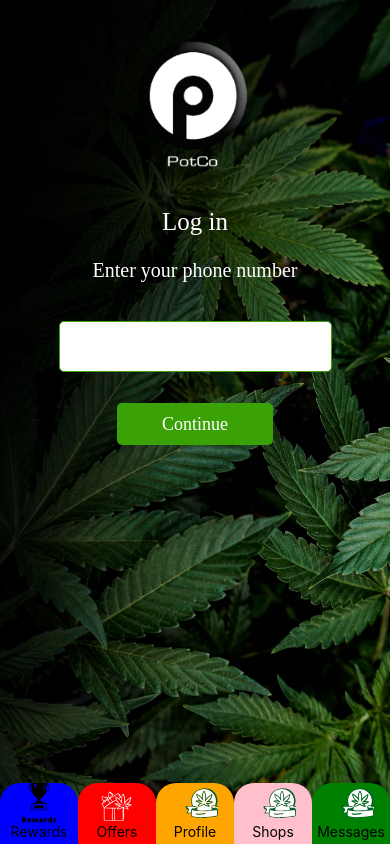
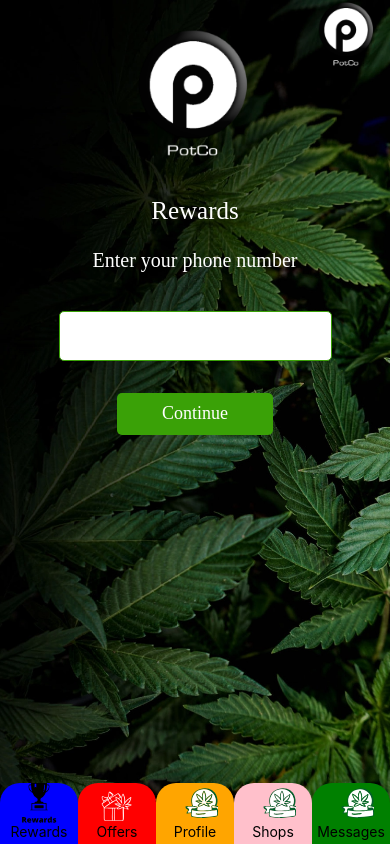
Before and after one commit to basavarajdiwan337/myspringBig, a React Native app: screen /Rewards in a window 390 px wide. Built offline with nearby package versions, Linux system fonts and the light colour scheme.

Commit message:
created LogoutButton Component

```diff
--- a/resource/Configuration/SytleSheet.tsx
+++ b/resource/Configuration/SytleSheet.tsx
@@ -192,6 +192,22 @@ export default StyleSheet.create({
     marginRight: '5%',
   },
 
+  //Rewards Page
+  RewardPageLogoView : {
+    width:deviceWidth * 0.40,
+    height:deviceHeight*0.20,
+    marginTop:'0%',
+  },
+
+  rewardPageContainer: {
+    width: deviceWidth,
+    height:deviceHeight,
+    alignSelf: 'center',
+    alignContent: 'center',
+    alignItems: 'center',
+    marginTop:'-15%',
+  },
+
   // Button style
   buttonView: {
     justifyContent: 'center',
@@ -244,9 +260,14 @@ export default StyleSheet.create({
   ImageBackgroundStyle : {
     height:deviceHeight,
     width:deviceWidth,
-    justifyContent:'center',
-    alignSelf:'center',
-    alignItems:'center',
-    alignContent:'center'
+
+  },
+
+  //logoutButton
+  logoutLogo: {
+    width:deviceWidth *0.22,
+    height:deviceHeight*0.08,
+    resizeMode: 'contain',
+    alignSelf: PAGES.SigninPage.signInLogoposition as FlexAlignType,
   },
 });
--- a/resource/Configuration/appconfiguration.tsx
+++ b/resource/Configuration/appconfiguration.tsx
@@ -5,13 +5,23 @@ import InstaJaneRewardIcon from '../components/Icons/instaJaneRewardIcon';
 import InstaJaneRewardIconActive from '../components/Icons/instaJaneRewardIconActive';
 import Offerstab from '../components/Icons/Offers';
 
+export const Feature = {
+  isGeofence : false,
+  isOneLocatio : false,
+  isSameBackground : false,
+  isReregistration : false,
+}
+
+export const Background = {
+  pageBackground : require("../potcoAssets/images/background1.png"),
+}
 
 export const SigninPage = {
   signInBackground : require("../potcoAssets/images/background.png"),
   signinTittlePosition :[2,'signinTittlePosition'],
-  signinTittle : 'Log in',
+  signinTittle : 'log In',
   signinTittleColor : PALETTE.WHITE,
-  signinTittlefontFamily : FONT.AileronBold,
+  signinTittlefontFamily : FONT.AileronRegular,
 
   signinLogoPagePosition :[1,'signinLogoPagePosition'],
   signInLogo : require("../potcoAssets/images/logo.png"),
@@ -83,22 +93,34 @@ export const ShopsPage = {
 export const Rewards = {
   MainStackBackground : require("../potcoAssets/images/background.png"),
   rewardTab : <InstaJaneRewardIcon />,
-  RewardsActive : <InstaJaneRewardIconActive />
+  RewardsActive : <InstaJaneRewardIconActive />,
+  RewardsTittle : 'Rewards',
 }
 
 export const Offers = {
   MainStackBackground : require("../potcoAssets/images/background2.png"),
-  Offerstab : <Offerstab />
+  Offerstab : <Offerstab />,
+  OffersTittle : 'Offers',
+
 }
 
 export const Profile = {
   MainStackBackground : require("../potcoAssets/images/background1.png"),
+  ProfileTittle : 'Profile',
 }
 
 export const Shop = {
   MainStackBackground : require("../potcoAssets/images/background.png"),
+  ShopTittle : 'Shop Online',
+
 }
 
 export const Messages = {
   MainStackBackground : require("../potcoAssets/images/background2.png"),
+  MessagesTittle : 'Messages',
+
 }
+
+export const Logout = {
+  Image : require("../potcoAssets/images/logo.png"),
+}
--- a/resource/Screens/Rewards/index.tsx
+++ b/resource/Screens/Rewards/index.tsx
@@ -4,6 +4,7 @@ import Tabs from '../../components/TabNavigation/index';
 import { PAGES } from '../../Configuration/allpages';
 import globalStyle from '../../Configuration/SytleSheet';
 import ComponentButton from '../../components/Button';
+import LogoutButton from '../../components/LogoutButton';
 
 const device = Dimensions.get('window');
 export const deviceWidth = device.width;
@@ -17,10 +18,37 @@ const Rewards = ({navigation}:any) =>{
     let value3 : any;
     let value4 : any;
     let value5 : any;
+
+    let rewardsLogo =  <View style={globalStyle.RewardPageLogoView}>
+                         <Image
+                            style={globalStyle.signinPageLogo}
+                            source={PAGES.SigninPage.signInLogo} />
+                        </View>
+
+  let rewardsPageTittle = <Text style={globalStyle.siginTittleText}>
+                              {PAGES.Rewards.RewardsTittle}
+                          </Text>
+  let description = <Text style={globalStyle.siginDescription}>
+                        {PAGES.SigninPage.signDiscription}
+                    </Text>
+
+  let RewardsInputBox = <TextInput style={globalStyle.textinputStyle}/>
+
+  let rewardsButton = <View style={globalStyle.continueButtonView}>
+                        <ComponentButton
+                              text={PAGES.SigninPage.signinButtonText}
+                              onPress={() => {
+                                topinEntryPage();
+                              }}
+                              customStyleButton={globalStyle.buttonTouchView}
+                              cusomStyleText={globalStyle.buttonFont}
+                         />
+                      </View>
+
     const topinEntryPage = () => {
         navigation.navigate('PinEntry');
     }
-    let ButtonView : any;
+
     nArray.push(PAGES.SigninPage.signinButtonPosition);
     nArray.push(PAGES.SigninPage.signDiscriptionPosition);
     nArray.push(PAGES.SigninPage.signinTittlePosition);
@@ -34,195 +62,92 @@ const Rewards = ({navigation}:any) =>{
 
 
 if(item[0] === 1 && item[1] === "signinTittlePosition"){
-    value1 =
-    <Text style={globalStyle.siginTittleText}>
-    {PAGES.SigninPage.signinTittle}
-</Text>
+    value1 = rewardsPageTittle
 }else if(item[0] === 2 && item[1] === "signinTittlePosition"){
 
-    value2 =  <Text style={globalStyle.siginTittleText}>
-    {PAGES.SigninPage.signinTittle}
-</Text>
+    value2 =  rewardsPageTittle
 }else if(item[0] === 3 && item[1] === "signinTittlePosition"){
 
-    value3 =  <Text style={globalStyle.siginTittleText}>
-    {PAGES.SigninPage.signinTittle}
-</Text>
+    value3 =  rewardsPageTittle
 }else if(item[0] === 4 && item[1] === "signinTittlePosition"){
 
-    value4 =  <Text style={globalStyle.siginTittleText}>
-    {PAGES.SigninPage.signinTittle}
-</Text>
+    value4 =  rewardsPageTittle
 }else if(item[0] === 5 && item[1] === "signinTittlePosition"){
 
-    value5 =  <Text style={globalStyle.siginTittleText}>
-    {PAGES.SigninPage.signinTittle}
-</Text>
+    value5 =  rewardsPageTittle
 } else if(item[0] === 1 && item[1] === "signinLogoPagePosition"){
-    value1 =
-    <View style={globalStyle.signinLogoView}>
-                    <Image
-                        style={globalStyle.signinPageLogo}
-                        source={PAGES.SigninPage.signInLogo} />
-                </View>
+    value1 = rewardsLogo
+
 }else if(item[0] === 2 && item[1] === "signinLogoPagePosition"){
 
-    value2 =  <View style={globalStyle.signinLogoView}>
-    <Image
-        style={globalStyle.signinPageLogo}
-        source={PAGES.SigninPage.signInLogo} />
-</View>
+    value2 =  rewardsLogo
 }else if(item[0] === 3 && item[1] === "signinLogoPagePosition"){
 
-    value3 =  <View style={globalStyle.signinLogoView}>
-    <Image
-        style={globalStyle.signinPageLogo}
-        source={PAGES.SigninPage.signInLogo} />
-</View>
+    value3 =  rewardsLogo
 }else if(item[0] === 4 && item[1] === "signinLogoPagePosition"){
 
-    value4 =  <View style={globalStyle.signinLogoView}>
-    <Image
-        style={globalStyle.signinPageLogo}
-        source={PAGES.SigninPage.signInLogo} />
-</View>
+    value4 =  rewardsLogo
 }else if(item[0] === 5 && item[1] === "signinLogoPagePosition"){
 
-    value5 =  <View style={globalStyle.signinLogoView}>
-    <Image
-        style={globalStyle.signinPageLogo}
-        source={PAGES.SigninPage.signInLogo} />
-</View>
+    value5 =  rewardsLogo
 } else if(item[0] === 1 && item[1] === "signDiscriptionPosition"){
-    value1 =
-    <Text style={globalStyle.siginDescription}>
-                    {PAGES.SigninPage.signDiscription}
-                </Text>
+    value1 = description
 }else if(item[0] === 2 && item[1] === "signDiscriptionPosition"){
 
-    value2 =  <Text style={globalStyle.siginDescription}>
-    {PAGES.SigninPage.signDiscription}
-</Text>
+    value2 =  description
 }else if(item[0] === 3 && item[1] === "signDiscriptionPosition"){
 
-    value3 =  <Text style={globalStyle.siginDescription}>
-    {PAGES.SigninPage.signDiscription}
-</Text>
+    value3 =  description
 }else if(item[0] === 4 && item[1] === "signDiscriptionPosition"){
 
-    value4 =  <Text style={globalStyle.siginDescription}>
-    {PAGES.SigninPage.signDiscription}
-</Text>
+    value4 =  description
 }else if(item[0] === 5 && item[1] === "signDiscriptionPosition"){
 
-    value5 =  <Text style={globalStyle.siginDescription}>
-    {PAGES.SigninPage.signDiscription}
-</Text>
+    value5 =  description
 }  else if(item[0] === 1 && item[1] === "signininputBoxPosition"){
-    value1 =
-    <TextInput
-                    style={globalStyle.textinputStyle}
-
-                />
+    value1 = RewardsInputBox
 }else if(item[0] === 2 && item[1] === "signininputBoxPosition"){
 
-    value2 =  <TextInput
-    style={globalStyle.textinputStyle}
-
-/>
+    value2 =  RewardsInputBox
 }else if(item[0] === 3 && item[1] === "signininputBoxPosition"){
 
-    value3 =  <TextInput
-    style={globalStyle.textinputStyle}
-
-/>
+    value3 =  RewardsInputBox
 }else if(item[0] === 4 && item[1] === "signininputBoxPosition"){
 
-    value4 =  <TextInput
-    style={globalStyle.textinputStyle}
-
-/>
+    value4 =  RewardsInputBox
 }else if(item[0] === 5 && item[1] === "signininputBoxPosition"){
 
-    value5 = <TextInput
-    style={globalStyle.textinputStyle}
-
-/>
+    value5 = RewardsInputBox
 } else if(item[0] === 1 && item[1] === "signininputBoxPosition"){
-    value1 =
-    <View style={globalStyle.continueButtonView}>
-    <ComponentButton
-        text={PAGES.SigninPage.signinButtonText}
-        onPress={() => {
-            topinEntryPage();
-        }}
-        customStyleButton={globalStyle.buttonTouchView}
-        cusomStyleText={globalStyle.buttonFont}
-    />
-</View>
+    value1 = rewardsButton
 }else if(item[0] === 2 && item[1] === "signinButtonPosition"){
 
-    value2 =<View style={globalStyle.continueButtonView}>
-    <ComponentButton
-        text={PAGES.SigninPage.signinButtonText}
-        onPress={() => {
-            topinEntryPage();
-        }}
-        customStyleButton={globalStyle.buttonTouchView}
-        cusomStyleText={globalStyle.buttonFont}
-    />
-</View>
+    value2 =rewardsButton
 }else if(item[0] === 3 && item[1] === "signinButtonPosition"){
 
-    value3 = <View style={globalStyle.continueButtonView}>
-    <ComponentButton
-        text={PAGES.SigninPage.signinButtonText}
-        onPress={() => {
-            topinEntryPage();
-        }}
-        customStyleButton={globalStyle.buttonTouchView}
-        cusomStyleText={globalStyle.buttonFont}
-    />
-</View>
+    value3 = rewardsButton
 }else if(item[0] === 4 && item[1] === "signinButtonPosition"){
 
-    value4 = <View style={globalStyle.continueButtonView}>
-    <ComponentButton
-        text={PAGES.SigninPage.signinButtonText}
-        onPress={() => {
-            topinEntryPage();
-        }}
-        customStyleButton={globalStyle.buttonTouchView}
-        cusomStyleText={globalStyle.buttonFont}
-    />
-</View>
+    value4 = rewardsButton
 }else if(item[0] === 5 && item[1] === "signinButtonPosition"){
 
-    value5 = <View style={globalStyle.continueButtonView}>
-    <ComponentButton
-        text={PAGES.SigninPage.signinButtonText}
-        onPress={() => {
-            topinEntryPage();
-        }}
-        customStyleButton={globalStyle.buttonTouchView}
-        cusomStyleText={globalStyle.buttonFont}
-    />
-</View>
+    value5 = rewardsButton
 }
 
    })
 
 
     return (
-<ImageBackground style={globalStyle.ImageBackgroundStyle} source={PAGES.Rewards.MainStackBackground} >
-<View style={globalStyle.signincontainer}>
+<ImageBackground style={globalStyle.ImageBackgroundStyle} source={PAGES.Feature.isSameBackground === true ?  PAGES.Background.pageBackground : PAGES.Rewards.MainStackBackground} >
+    <View style={{alignSelf:'flex-end'}}>
+      <LogoutButton />
+    </View>
+<View style={globalStyle.rewardPageContainer}>
     {value1}
     {value2}
     {value3}
     {value4}
     {value5}
-
-
 </View>
         <View style={{bottom:0,position: 'absolute',}}>
     <Tabs/>
--- a/resource/Screens/ShopsPage/index.tsx
+++ b/resource/Screens/ShopsPage/index.tsx
@@ -17,7 +17,7 @@ const Shops = ({ navigation }: any) => {
 
 
     return (
-        <ImageBackground source={PAGES.ShopsPage.Shopspagebackgroud} style={globalStyle.Shopspagebackgroud}>
+        <ImageBackground source={PAGES.Feature.isSameBackground === true ?  PAGES.Background.pageBackground : PAGES.ShopsPage.Shopspagebackgroud} style={globalStyle.Shopspagebackgroud}>
         <ScrollView showsVerticalScrollIndicator={false}>
             <View>
                 <Text style={globalStyle.registerTittleText}>{PAGES.ShopsPage.RegisterTitle}</Text>
--- /dev/null
+++ b/resource/components/LogoutButton/index.tsx
@@ -0,0 +1,23 @@
+import { useNavigation } from '@react-navigation/native';
+import React, { memo } from 'react';
+import { View,Image, TouchableOpacity } from 'react-native';
+import { PAGES } from '../../Configuration/allpages';
+import globalStyle from '../../Configuration/SytleSheet';
+
+const LogoutButton = () => {
+    const Navigation = useNavigation();
+    const onPressLogout = () => {
+        Navigation.navigate('Shops');
+    }
+    return(
+        <View style={{justifyContent:'center'}}>
+        <TouchableOpacity onPress={onPressLogout}>
+        <Image
+            style={globalStyle.logoutLogo}
+            source={PAGES.SigninPage.signInLogo} />
+        </TouchableOpacity>
+    </View>
+    );
+};
+
+export default memo(LogoutButton);
```
Also changed, not shown: resource/Screens/Messages/index.tsx (+21 -12 lines), resource/Screens/Offers/index.tsx (+21 -12 lines), resource/Screens/PinEntry/index.tsx (+6 -3 lines), resource/Screens/Profile/index.tsx (+22 -12 lines), resource/Screens/Shop/index.tsx (+22 -12 lines), resource/Screens/Signin/index.tsx (+3 -5 lines).
